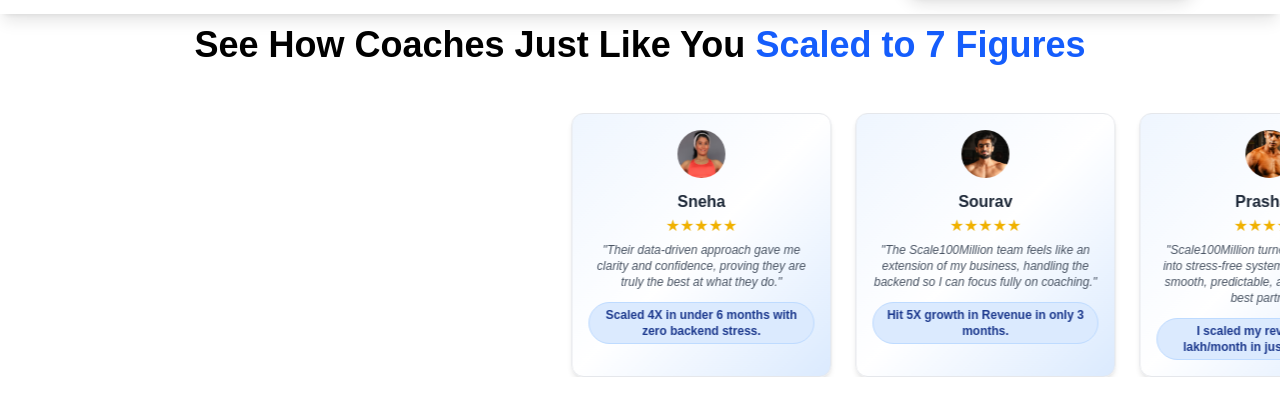
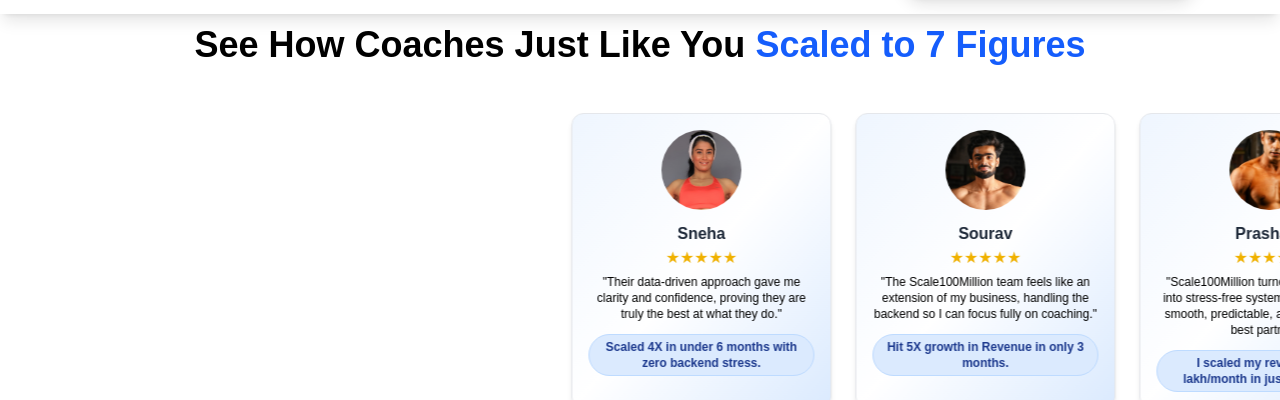
Before and after one commit to ZGOD01/DoneForYou, a React (Vite) app: page / in a window 1280 px wide. Shown: the part 786-1186 px from the top of the page. Built offline with nearby package versions, Linux system fonts and the light colour scheme; a web font is replaced by a local one.

Commit message:
Make Change in Size and Font

```diff
--- a/src/components/TestimonialsSection.jsx
+++ b/src/components/TestimonialsSection.jsx
@@ -57,16 +57,16 @@ export default function TestimonialsMarquee() {
                 <img
                   src={t.image}
                   alt={t.name}
-                  className="w-12 h-12 mx-auto rounded-full object-cover mb-3"
+                  className="w-20 h-20 mx-auto rounded-full object-cover mb-3" // Increased size here
                 />
               ) : (
-                <div className="w-12 h-12 mx-auto rounded-full bg-gradient-to-br from-white to-blue-100 border border-gray-300 mb-3"></div>
+                <div className="w-20 h-20 mx-auto rounded-full bg-gradient-to-br from-white to-blue-100 border border-gray-300 mb-3"></div> // Increased size here
               )}
               <h3 className="text-base font-bold text-gray-800">{t.name}</h3>
               <div className="flex justify-center text-yellow-500 mb-1">
                 {"★".repeat(5)}
               </div>
-              <p className="text-xs italic mb-3 text-gray-600">"{t.text}"</p>
+              <p className="text-xs font-medium mb-3 text-black">"{t.text}"</p>
               <span className="inline-block bg-blue-100 text-blue-900 font-semibold px-3 py-1 rounded-full text-xs border border-blue-200">
                 {t.result}
               </span>
```
